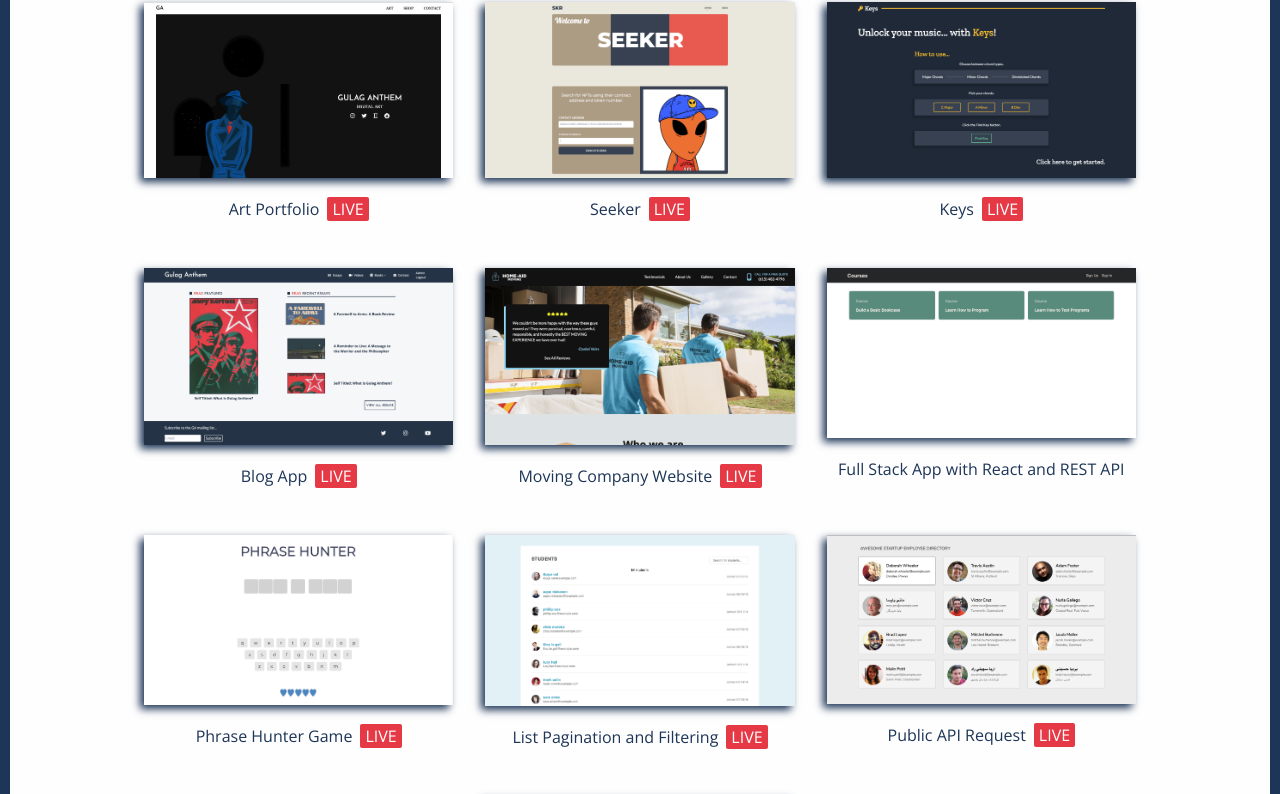
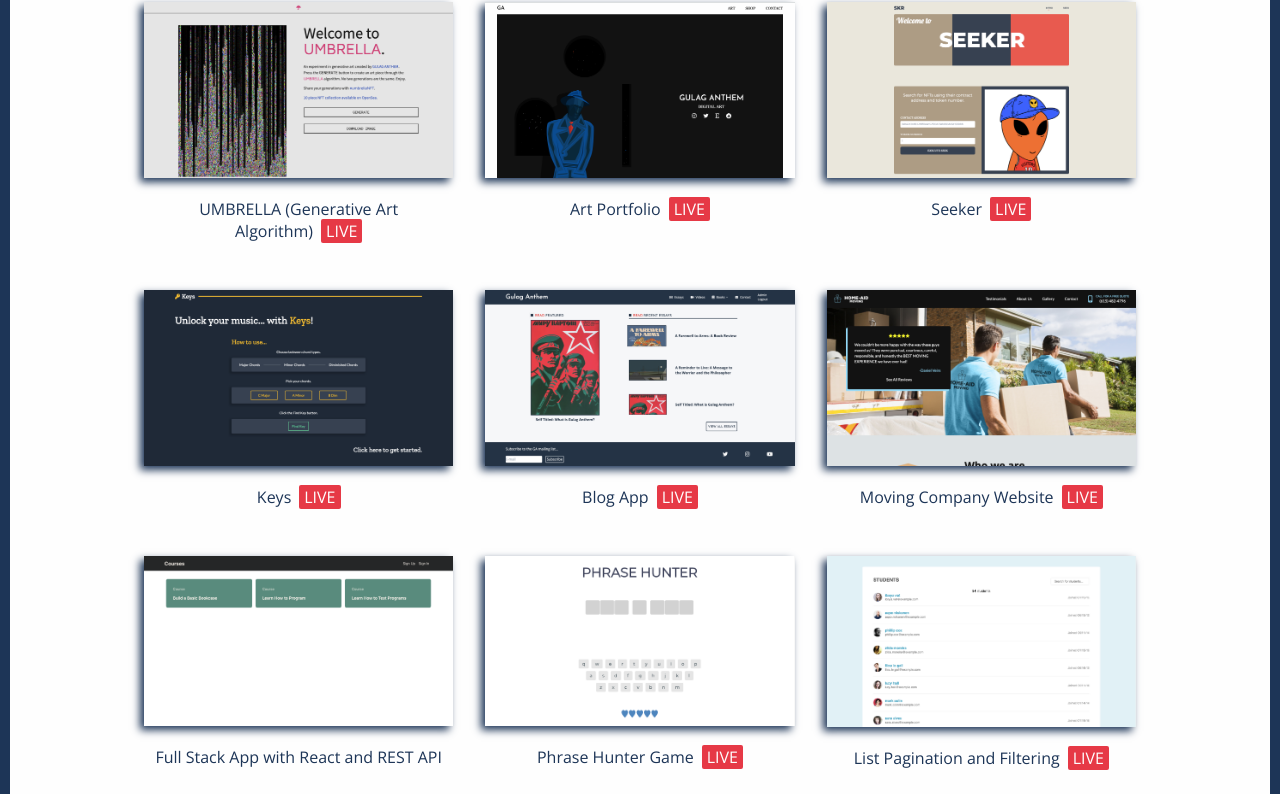
Before and after one commit to jacoberick/jacob-white-portfolio-site, a React (Create React App) app: page / in a window 1280 px wide. Shown: the part 1290-2084 px from the top of the page. Built offline with nearby package versions, Linux system fonts and the light colour scheme.

Commit message:
added umbrella to work section

```diff
--- a/src/components/Work.js
+++ b/src/components/Work.js
@@ -2,6 +2,13 @@ import React from "react";
 
 const Work = () => {
   const projects = [
+    {
+      name: "UMBRELLA (Generative Art Algorithm)",
+      isLive: true,
+      href: "https://umbrellacode.xyz",
+      src: "umb",
+      alt: "UMBRELLA Screenshot",
+    },
     {
       name: "Art Portfolio",
       isLive: true,
```
Also changed, not shown: public/imgs/umb.png (added).
